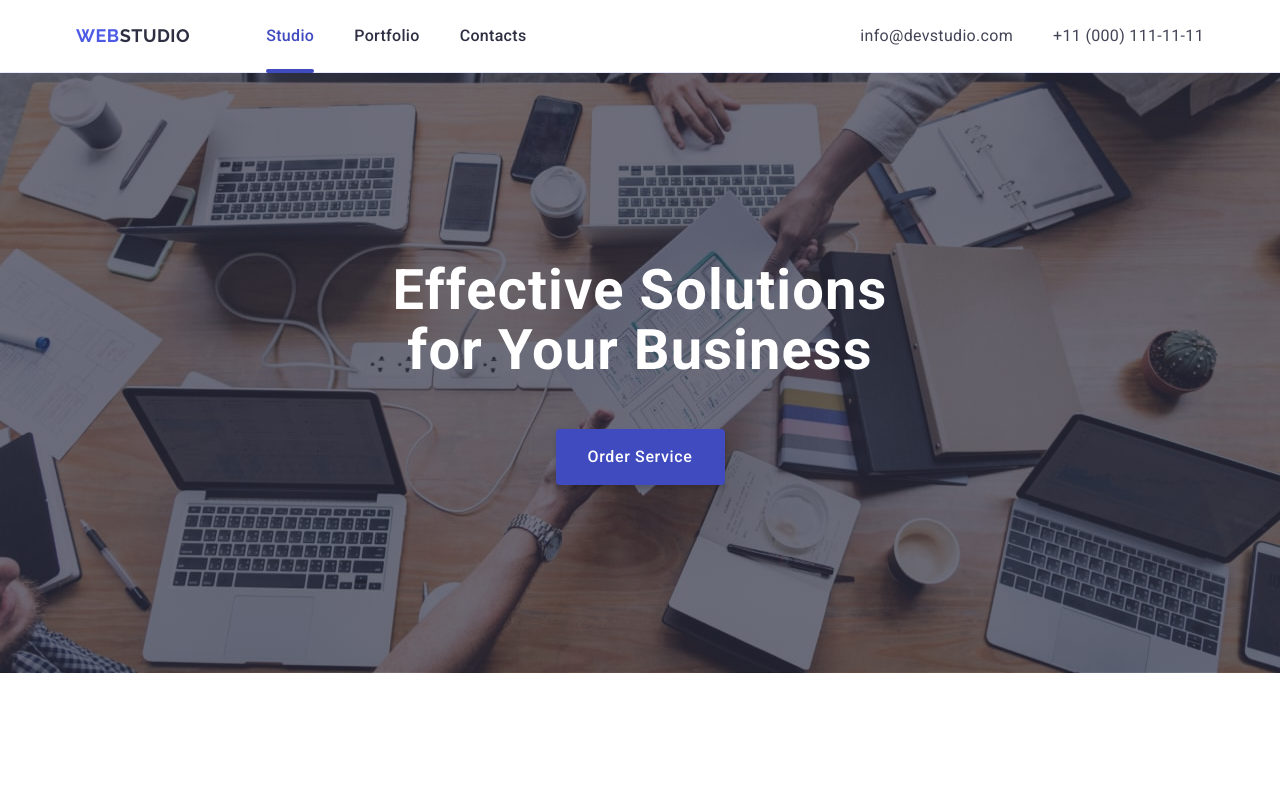
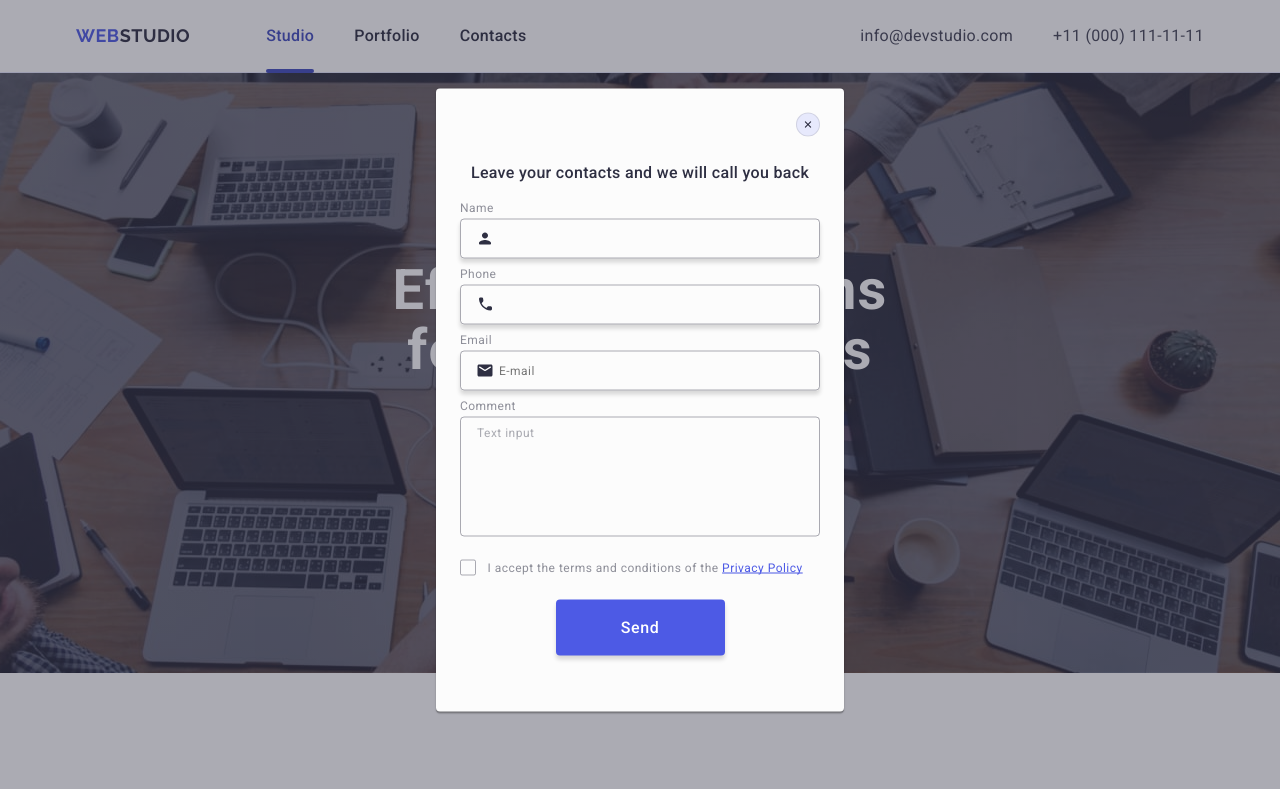
Before and after one commit to Halyna79/goit-markup-hw-06, a plain HTML site: page index.html in a window 1280 px wide. Both pictures are taken after a click on the button "Order Service". Shown: the top 789 px of the page. Drawn offline with nearby package versions, Linux system fonts and the light colour scheme.

Commit message:
fix-commit

```diff
--- a/index.html
+++ b/index.html
@@ -135,7 +135,9 @@
       <section class="list">
         <div class="container container-list">
           <h1 class="list-item">Effective Solutions for Your Business</h1>
-          <button class="list-button" type="button">Order Service</button>
+          <button class="list-button" type="button" data-modal-open>
+            Order Service
+          </button>
         </div>
       </section>
       <section class="feature">
@@ -690,9 +692,9 @@
         </div>
       </div>
     </footer>
-    <div class="backdrob">
+    <div class="backdrob" data-modal>
       <div class="modal">
-        <button type="button" class="modal-icon-close">
+        <button type="button" class="modal-icon-close" data-modal-close>
           <svg class="modal-icon-close-black" width="8" height="8">
             <use href="./images/icons.svg#icon-close-black"></use>
           </svg>
@@ -775,5 +777,6 @@
         </form>
       </div>
     </div>
+    <script src="./js/modal.js"></script>
   </body>
 </html>
--- /dev/null
+++ b/js/modal.js
@@ -0,0 +1,18 @@
+(() => {
+  const refs = {
+    // Додати атрибут data-modal-open на кнопку відкриття
+    openModalBtn: document.querySelector("[data-modal-open]"),
+    // Додати атрибут data-modal-close на кнопку закриття
+    closeModalBtn: document.querySelector("[data-modal-close]"),
+    // Додати атрибут data-modal на бекдроп модалки
+    modal: document.querySelector("[data-modal]"),
+  };
+
+  refs.openModalBtn.addEventListener("click", toggleModal);
+  refs.closeModalBtn.addEventListener("click", toggleModal);
+
+  function toggleModal() {
+    // is-open це клас який буде додаватися/забиратися на бекдроп при натисканні на кнопки
+    refs.modal.classList.toggle("is-open");
+  }
+})();
```
